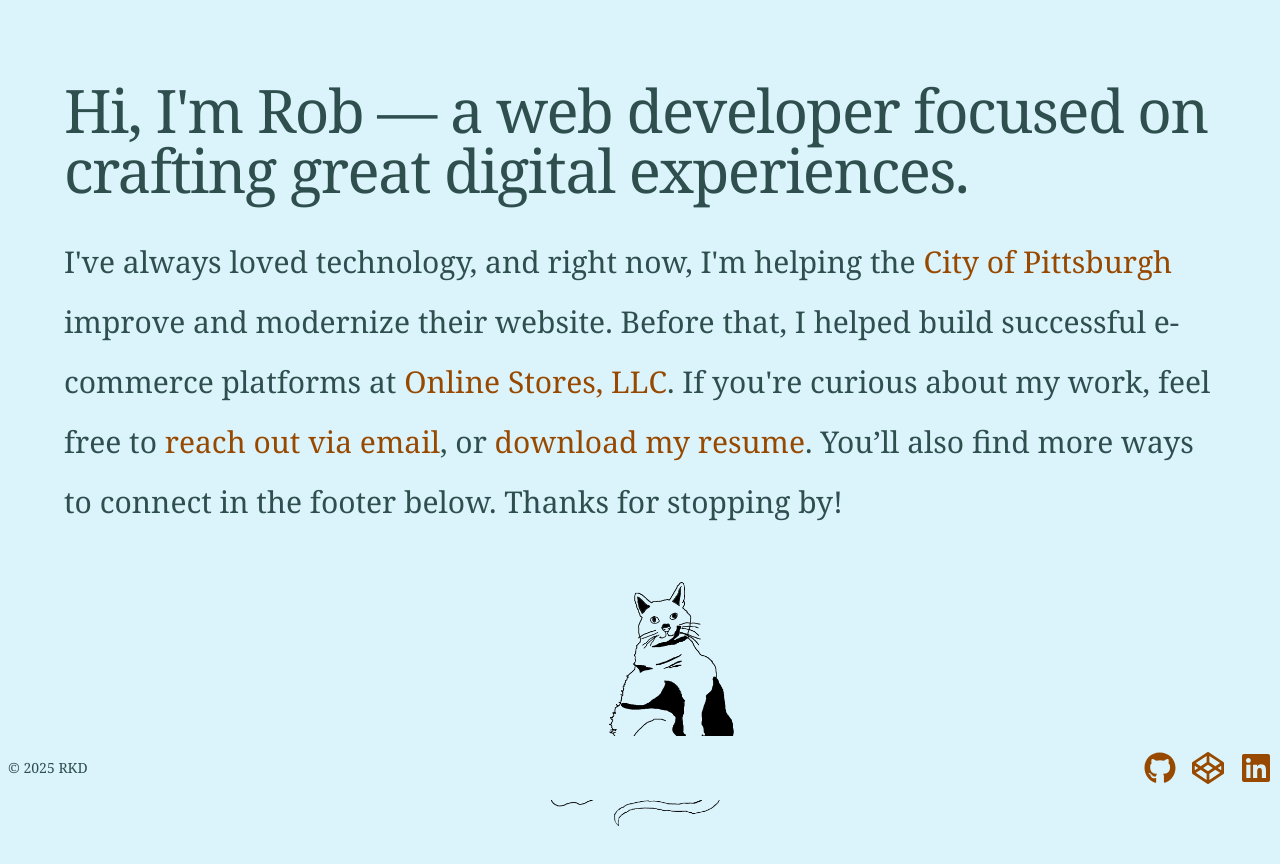
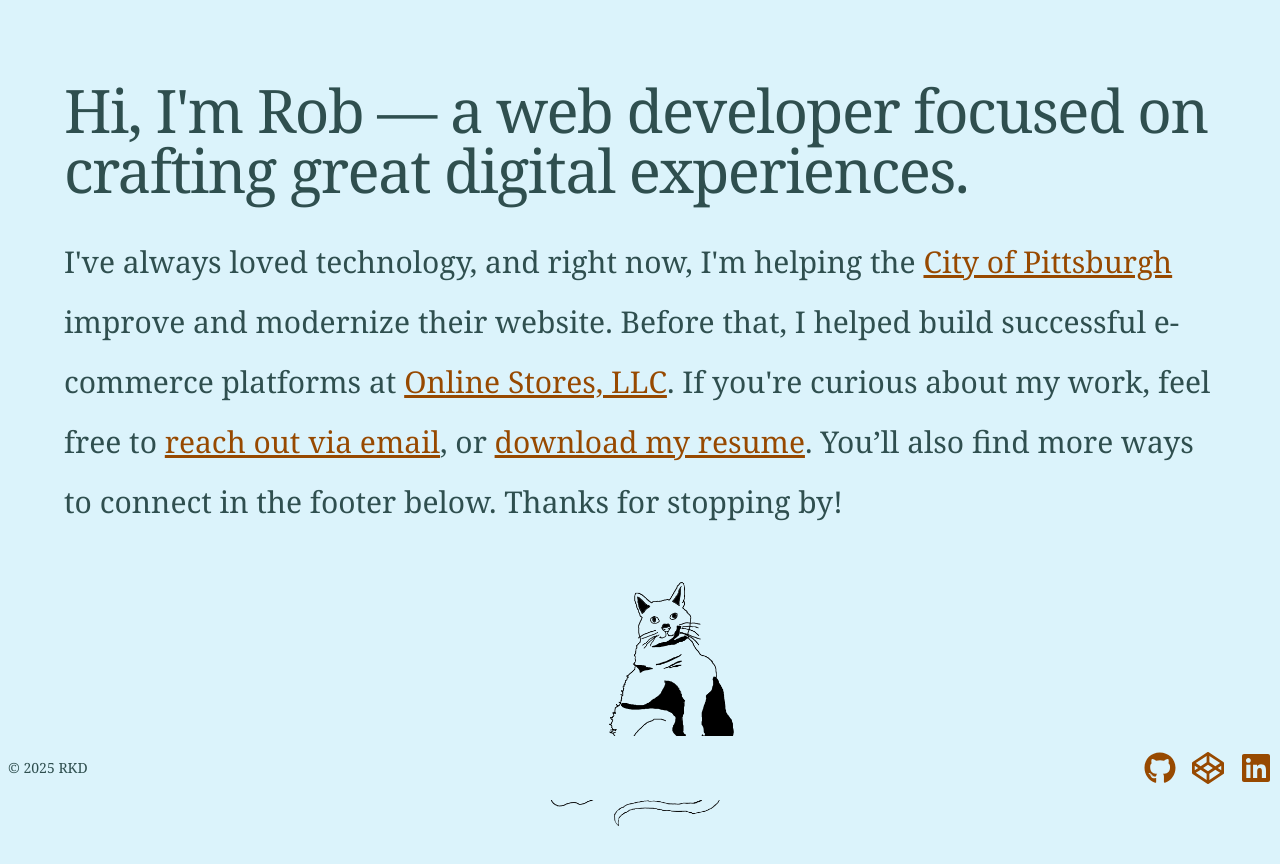
Before and after one commit to rkd412/my-portfolio-redux, a Next.js app: page / in a window 1280 px wide. Shown: the top 864 px of the page. Built offline with nearby package versions, Linux system fonts and the light colour scheme.

Commit message:
Underlining links

```diff
--- a/components/text.tsx
+++ b/components/text.tsx
@@ -12,6 +12,7 @@ export default function Text() {
           href="https://pittsburghpa.gov/"
           target="_blank"
           rel="noopener noreferrer"
+  className="underline"
         >
           City of Pittsburgh
         </a>{" "}
@@ -22,15 +23,16 @@ export default function Text() {
           href="https://www.onlinestores.com/"
           target="_blank"
           rel="noopener noreferrer"
+    className="underline"
         >
           Online Stores, LLC
         </a>
         . If you&apos;re curious about my work, feel free to{" "}
-        <a aria-label="my email address" href="mailto:rob@robertkdavis.com">
+        <a aria-label="my email address" href="mailto:rob@robertkdavis.com"   className="underline">
           reach out via email
         </a>
         , or{" "}
-        <a href="/rkd-resume.pdf" download="resume">
+        <a href="/rkd-resume.pdf" download="resume"   className="underline">
           download my resume
         </a>
         . You’ll also find more ways to connect in the footer below. Thanks for
```
